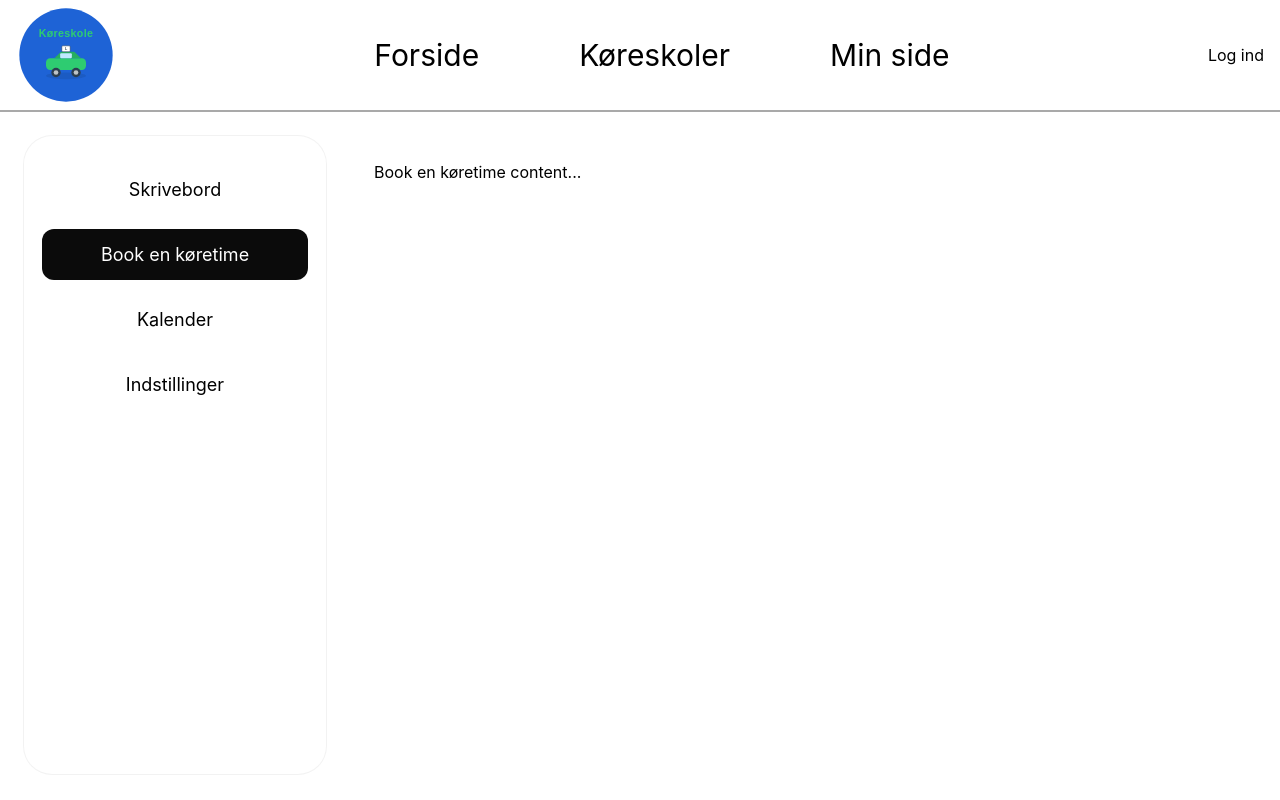
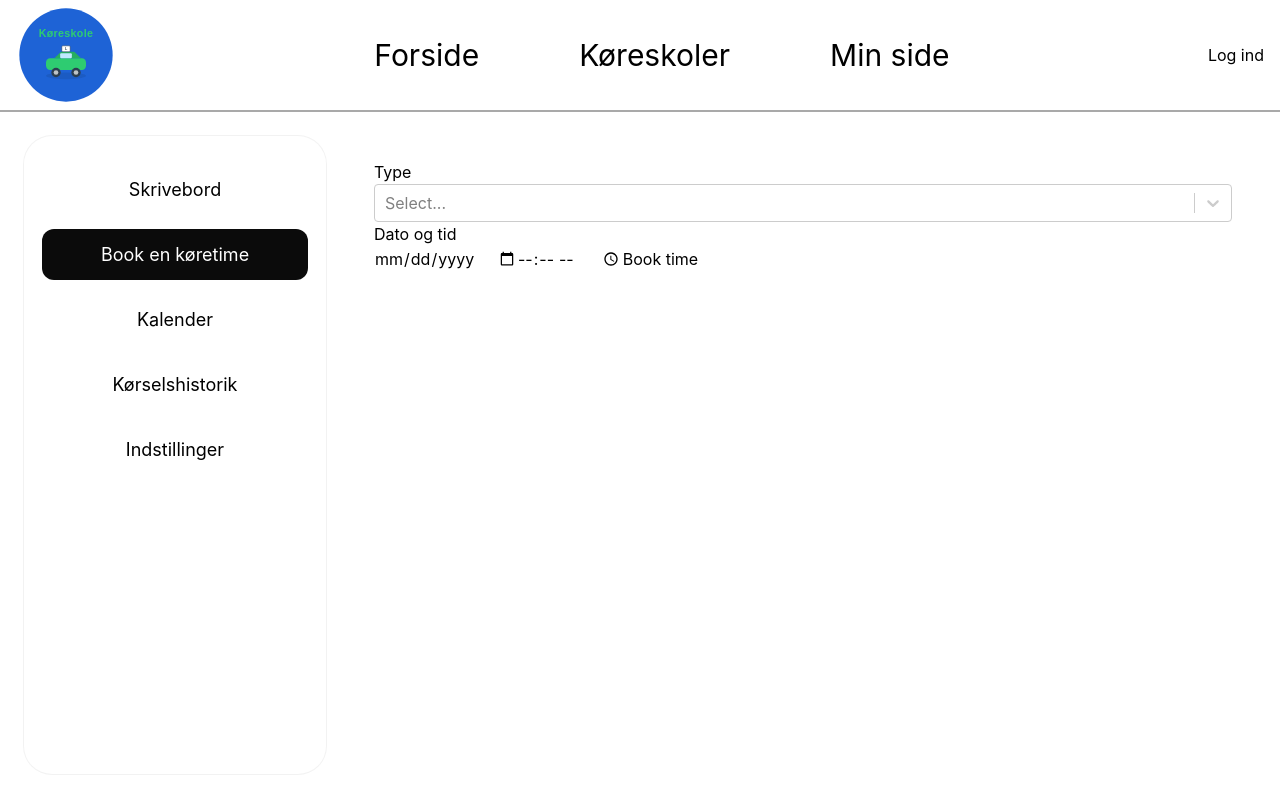
Before and after one commit to RATCM/DrivingSchoolWebsite, a React (Create React App) app: page /min_side in a window 1280 px wide. Both pictures are taken after a click on the button "Book en køretime". Built offline with nearby package versions, Linux system fonts and the light colour scheme.

Commit message:
Added drivinghistory

```diff
--- a/src/components/Min_side/NavigationBox.tsx
+++ b/src/components/Min_side/NavigationBox.tsx
@@ -14,7 +14,9 @@ function NavigationBox({
             "Skrivebord",
             "Book en køretime",
             "Kalender",
+            "Kørselshistorik",
             "Indstillinger"
+
         ],
         activeIndex = 0,
         onSelect,
--- a/src/components/Min_side/booking/Booking.css
+++ b/src/components/Min_side/booking/Booking.css
@@ -0,0 +1,37 @@
+.booking-page {
+    height: 100vh;
+    display: flex;
+    justify-content: center;
+    align-items: center;
+    padding-top: 112px; /* same as topbar height */
+}
+
+.booking-box {
+    width: 350px;
+    padding: 40px;
+    background-color: #f3f3f3;
+    border-radius: 12px;
+    display: flex;
+    flex-direction: column;
+    gap: 15px;
+}
+
+.booking-input {
+    padding: 10px;
+    border-radius: 6px;
+    border: 1px solid #ccc;
+    font-size: 14px;
+}
+
+.booking-button {
+    padding: 10px;
+    border-radius: 6px;
+    border: none;
+    background-color: black;
+    color: white;
+    cursor: pointer;
+}
+
+.booking-button:hover {
+    background-color: #333;
+}
--- a/src/components/Min_side/booking/Booking.tsx
+++ b/src/components/Min_side/booking/Booking.tsx
@@ -0,0 +1,44 @@
+import React from "react";
+import Select from "react-select";
+import "./Booking.css";
+
+
+function Booking() {
+    const options = [
+        { value: 'nat', label: 'Natkørsel' },
+        { value: 'bane', label: 'Banekørsel' },
+        { value: 'glatbane', label: 'Glatbane' },
+        { value: 'motorvej', label: 'Motorvejskørsel' },
+        { value: 'firstaid', label: 'Førstehjælp' },
+        { value: 'teoritest', label: 'Teoriprøve' },
+        { value: 'drivingtest', label: 'Køreprøve' }
+    ]
+    return (
+        <div className="Booking-page">
+            <div className="Booking-box">
+                <h2>Type</h2>
+
+                <Select options={options} />
+
+                <h2>Dato og tid</h2>
+                <input
+                    type="date"
+                    placeholder="Dato"
+                    className="Booking-input"
+                />
+
+                <input
+                    type="time"
+                    placeholder="Tid"
+                    className="Booking-input"
+                />
+
+                <button className="Booking-button">
+                    Book time
+                </button>
+            </div>
+        </div>
+    );
+}
+
+export default Booking;
--- /dev/null
+++ b/src/components/Min_side/drivinghistory/DrivingHistory.css
@@ -0,0 +1,14 @@
+.DrivingHistory {
+    display: grid;
+    grid-template-columns: 80px 60px 100px 100px 1fr;
+    gap: 10px;
+    padding: 10px 12px;
+    border-radius: 20px;
+    background: #e7e7e7;
+    margin-bottom: 10px;
+}
+
+.DrivingHistory.highlighted {
+    background: #7fb3ff;
+    color: white;
+}
--- /dev/null
+++ b/src/components/Min_side/drivinghistory/DrivingHistory.tsx
@@ -0,0 +1,29 @@
+import "./DrivingHistory.css";
+
+function DrivingHistory() {
+    const History = [
+        { date: "3 dage", time: "08:00", type: "Køretime", teacher: "Mr. Smith", place: "DTU    " },
+        { date: "18-02-26", time: "08:00", type: "Køretime", teacher: "Mr. Smith", place: "DTU" },
+        { date: "19-02-26", time: "14:00", type: "Køretime", teacher: "Mr. Smith", place: "DTU" },
+        { date: "20-02-26", time: "09:00", type: "Teori", teacher: "Mr. Smith", place: "DTU" },
+        { date: "21-02-26", time: "15:00", type: "Glatbane", teacher: "Mr. Smith", place: "DTU" }
+    ];
+    return (
+        <div className="cardBox">
+            <h2>Mine køretimer</h2>
+
+            {History.map((a, i) => (
+                <div className="DrivingHistory" key={i}>
+                    <span>{a.date}</span>
+                    <span>{a.time}</span>
+                    <span>{a.type}</span>
+                    <span>{a.teacher}</span>
+                    <span>{a.place}</span>
+                </div>
+            ))}
+
+        </div>
+    );
+}
+
+export default DrivingHistory;
--- a/src/pages/Min_side.tsx
+++ b/src/pages/Min_side.tsx
@@ -4,6 +4,8 @@ import "./Min_side.css";
 import MyDrivingSchoolBox from "../components/Min_side/skrivebord/MyDrivingSchoolBox";
 import MyProgressBox from "../components/Min_side/skrivebord/MyProgressBox";
 import MyAppointmentsBox from "../components/Min_side/skrivebord/MyAppointmentsBox";
+import Booking from "../components/Min_side/booking/Booking";
+import DrivingHistory from "../components/Min_side/drivinghistory/DrivingHistory";
 
 function Min_Side() {
     const [active, setActive] = useState(0);
@@ -34,7 +36,7 @@ function Min_Side() {
                 {/* BOOK */}
                 {active === 1 && (
                     <div className="contentCard">
-                        Book en køretime content...
+                        <Booking/>
                     </div>
                 )}
 
@@ -45,8 +47,15 @@ function Min_Side() {
                     </div>
                 )}
 
+                {/* KØRSELSHISTORIK */}
+                {active === 3 && (
+                    <div className="contentCard">
+                        <DrivingHistory/>
+                    </div>
+                )}
+
                 {/* Indstillinger */}
-                {active === 3 && (
+                {active === 4 && (
                     <div className="contentCard">
                         Indstillinger content...
                     </div>
```
